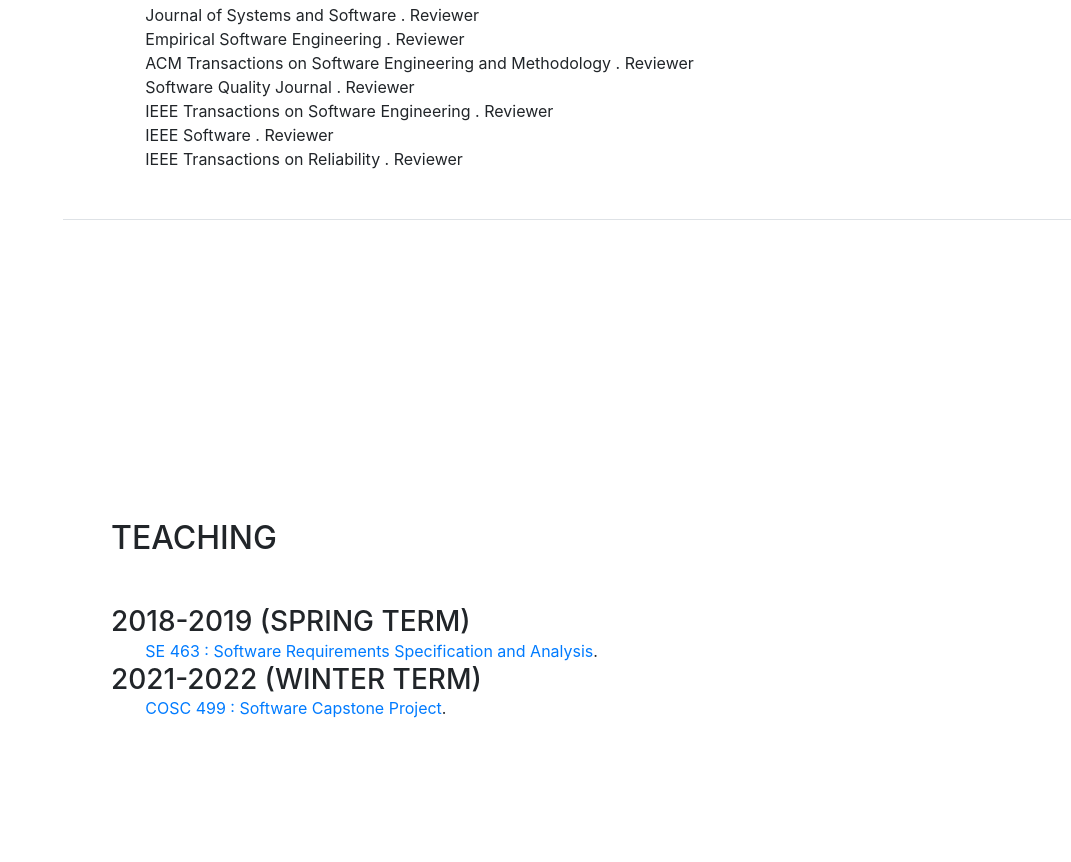
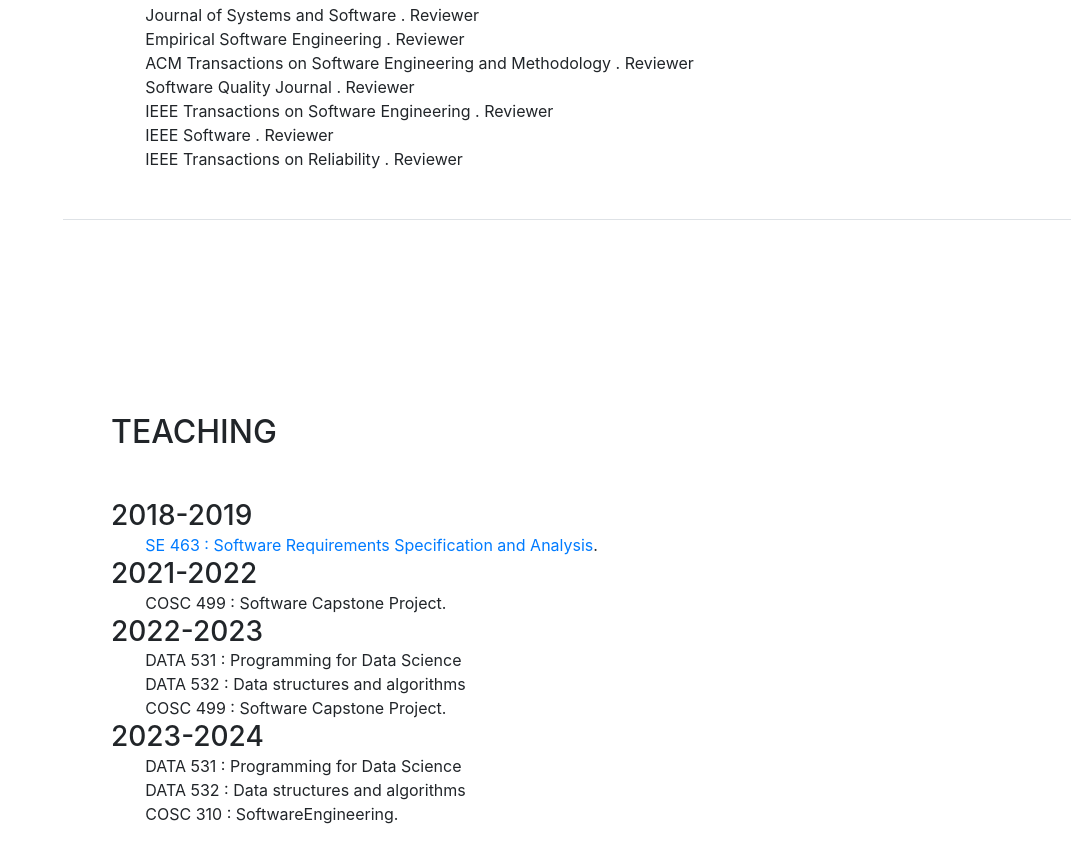
Before and after one commit to Gemarodri/PersonalWeb, a website with bundled scripts: page index.html in a window 1280 px wide. Shown: the part 6670-7532 px from the top of the page, without its empty margins (209-1280 px from the left). Built offline with nearby package versions, Linux system fonts and the light colour scheme; some icons are missing; a web font is replaced by a local one.

Commit message:
Update index.html

```diff
--- a/index.html
+++ b/index.html
@@ -389,13 +389,25 @@
       <section class="resume-section p-3 p-lg-5 d-flex flex-column" id="teaching">
         <div class="my-auto">
           <h2 class="mb-5">Teaching</h2>
-          <h3 class="mb-0">2018-2019 (Spring Term)</h3>
+          <h3 class="mb-0">2018-2019 </h3>
           <ul class="fa-ul mb-0">
             <li> <a href="https://www.student.cs.uwaterloo.ca/~se463">SE 463 : Software Requirements Specification and Analysis</a>.</li>
           </ul>
-          <h3 class="mb-0">2021-2022 (Winter Term)</h3>
+          <h3 class="mb-0">2021-2022 </h3>
           <ul class="fa-ul mb-0">
-            <li> <a href="https://gemarodri.github.io/Capstone499/">COSC 499 : Software Capstone Project</a>.</li>
+            <li> COSC 499 : Software Capstone Project.</li>
+          </ul>
+          <h3 class="mb-0">2022-2023 </h3>
+          <ul class="fa-ul mb-0">
+            <li> DATA 531 : Programming for Data Science</li>
+            <li> DATA 532 : Data structures and algorithms </li>
+             <li> COSC 499 : Software Capstone Project.</li>
+          </ul>
+          <h3 class="mb-0">2023-2024 </h3>
+          <ul class="fa-ul mb-0">
+            <li> DATA 531 : Programming for Data Science</li>
+            <li> DATA 532 : Data structures and algorithms </li>
+            <li> COSC 310 : SoftwareEngineering.</li>
           </ul>
         </div>
       </section>
```
